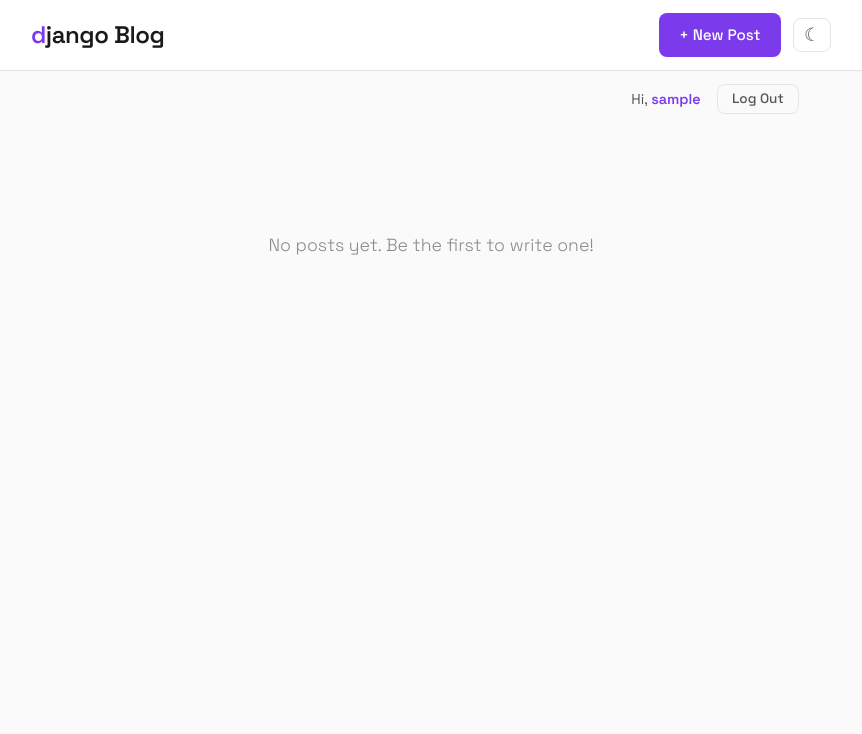
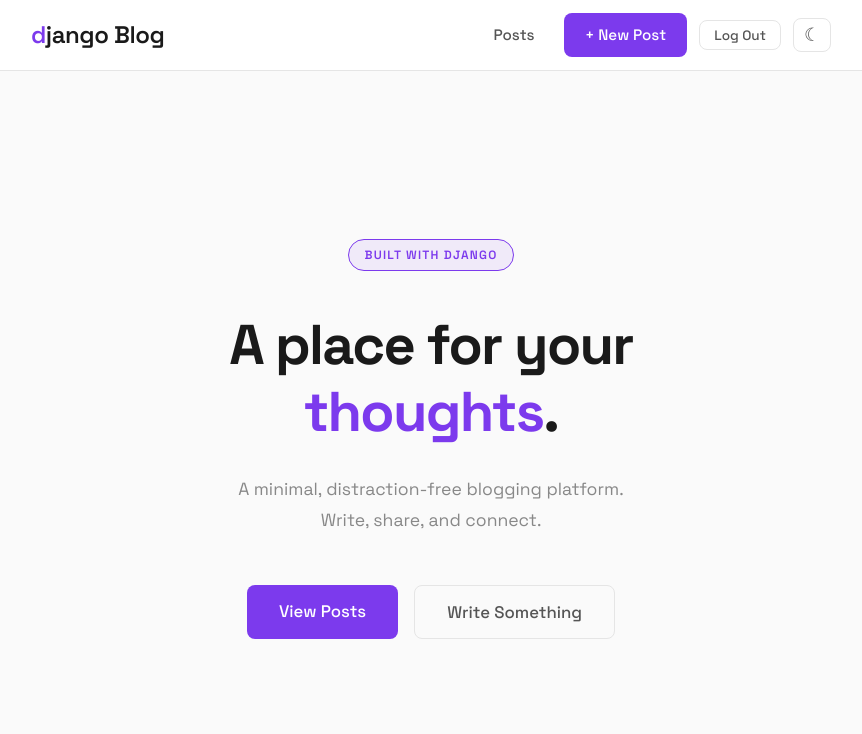
Before and after one commit to rhythmd18/django-blog, a Django app: page / in a window 1280 px wide. Shown: the top 734 px of the page, without its empty margins (209-1071 px from the left). Run offline with Django 5.2, Linux system fonts and the light colour scheme; the visitor is signed in with stand-in values (Sample User, id 1); data that the repository does not hold is empty.

Commit message:
Added landing page

```diff
--- a/blog/urls.py
+++ b/blog/urls.py
@@ -3,7 +3,8 @@ from django.urls import path
 from . import views
 
 urlpatterns = [
-    path("", views.BlogListView.as_view(), name='home'),
+    path("", views.LandingView.as_view(), name='home'),
+    path("posts/", views.BlogListView.as_view(), name='post_list'),
     path("post/<int:pk>/", views.BlogDetailView.as_view(), name='post_detail'),
     path("post/new/", views.BlogCreateView.as_view(), name='post_new'),
     path("post/<int:pk>/edit/", views.BlogUpdateView.as_view(), name='post_edit'),
--- a/blog/views.py
+++ b/blog/views.py
@@ -1,9 +1,13 @@
 from django.http import HttpRequest
 from django.shortcuts import render, get_object_or_404
-from django.views.generic import ListView, DetailView, edit
+from django.views.generic import TemplateView, ListView, DetailView, edit
 from django.urls import reverse_lazy
+from django.contrib.auth.mixins import LoginRequiredMixin
 
 from .models import Post
+
+class LandingView(TemplateView):
+    template_name = 'landing.html'
 
 class BlogListView(ListView):
     model = Post
@@ -13,17 +17,17 @@ class BlogDetailView(DetailView):
     model = Post
     template_name = 'post_detail.html'
 
-class BlogCreateView(edit.CreateView):
+class BlogCreateView(LoginRequiredMixin, edit.CreateView):
     model = Post
     template_name = 'post_new.html'
     fields = ['title', 'author', 'body']
 
-class BlogUpdateView(edit.UpdateView):
+class BlogUpdateView(LoginRequiredMixin, edit.UpdateView):
     model = Post
     template_name = 'post_edit.html'
     fields = ['title', 'body']
 
-class BlogDeleteView(edit.DeleteView):
+class BlogDeleteView(LoginRequiredMixin, edit.DeleteView):
     model = Post
     template_name = 'post_delete.html'
-    success_url = reverse_lazy('home')
+    success_url = reverse_lazy('post_list')
--- a/django_project/settings.py
+++ b/django_project/settings.py
@@ -119,5 +119,5 @@ USE_TZ = True
 STATIC_URL = "static/"
 STATICFILES_DIRS = [BASE_DIR / 'static']
 
-LOGIN_REDIRECT_URL = 'home'
+LOGIN_REDIRECT_URL = 'post_list'
 LOGOUT_REDIRECT_URL = 'home'
--- a/static/css/base.css
+++ b/static/css/base.css
@@ -571,4 +571,95 @@ main {
         justify-content: center;
         gap: 0.5rem;
     }
+
+    .hero {
+        padding: 4rem 1rem;
+    }
+
+    .hero-title {
+        font-size: 2.2rem;
+    }
+
+    .hero-subtitle {
+        font-size: 1rem;
+    }
+
+    .hero-actions {
+        flex-direction: column;
+        align-items: center;
+    }
 }
+
+/* ===== Landing / Hero ===== */
+.hero {
+    text-align: center;
+    padding: 8rem 2rem 6rem;
+    animation: fadeInUp 0.5s ease-out;
+}
+
+.hero-badge {
+    display: inline-block;
+    font-size: 0.75rem;
+    font-weight: 600;
+    letter-spacing: 0.1em;
+    text-transform: uppercase;
+    color: var(--accent);
+    background: var(--accent-light);
+    border: 1px solid var(--accent);
+    border-radius: 50px;
+    padding: 0.3rem 1rem;
+    margin-bottom: 2.5rem;
+}
+
+.hero-title {
+    font-size: 3.5rem;
+    font-weight: 700;
+    line-height: 1.2;
+    letter-spacing: -0.03em;
+    color: var(--text-primary);
+    margin-bottom: 1.75rem;
+}
+
+.hero-title span {
+    color: var(--accent);
+}
+
+.hero-subtitle {
+    font-size: 1.1rem;
+    line-height: 1.8;
+    color: var(--text-muted);
+    max-width: 420px;
+    margin: 0 auto 3rem;
+    font-weight: 400;
+}
+
+.hero-actions {
+    display: flex;
+    gap: 1rem;
+    justify-content: center;
+    flex-wrap: wrap;
+}
+
+.hero-actions .btn-primary {
+    padding: 0.75rem 2rem !important;
+    font-size: 1.05rem;
+    border-radius: var(--radius-sm) !important;
+}
+
+.btn-outline {
+    padding: 0.75rem 2rem;
+    font-size: 1.05rem;
+    font-weight: 500;
+    border: 1px solid var(--border);
+    border-radius: var(--radius-sm);
+    color: var(--text-secondary);
+    transition: all var(--transition);
+    transform: translateY(0);
+}
+
+.btn-outline:hover {
+    border-color: var(--accent);
+    color: var(--accent);
+    background: var(--accent-light);
+    transform: translateY(-1px);
+}
--- a/templates/base.html
+++ b/templates/base.html
@@ -8,35 +8,28 @@
     <link rel="preconnect" href="https://fonts.googleapis.com">
     <link rel="preconnect" href="https://fonts.gstatic.com" crossorigin>
     <link href="https://fonts.googleapis.com/css2?family=Space+Grotesk:wght@300..700&display=swap" rel="stylesheet">
-    <link rel="stylesheet" href="{% static 'css/base.css' %}?v=2">
+    <link rel="stylesheet" href="{% static 'css/base.css' %}?v=3">
 </head>
 <body>
     <header>
         <div class="header-inner">
             <h1><a href="{% url 'home' %}"><span>d</span>jango Blog</a></h1>
             <div class="nav-right">
+                <a href="{% url 'post_list' %}">Posts</a>
                 {% if user.is_authenticated %}
                 <a href="{% url 'post_new' %}" class="btn-primary">+ New Post</a>
+                <form action="{% url 'logout' %}" method="post" style="display:inline">
+                    {% csrf_token %}
+                    <button type="submit" class="btn-ghost">Log Out</button>
+                </form>
+                {% else %}
+                <a href="{% url 'login' %}">Log In</a>
+                <a href="{% url 'signup' %}" class="btn-primary">Sign Up</a>
                 {% endif %}
                 <button class="theme-toggle" onclick="toggleTheme()" aria-label="Toggle theme">&#9790;</button>
             </div>
         </div>
     </header>
-    <div class="auth-bar">
-        {% if user.is_authenticated %}
-            <p class="greeting">Hi, <strong>{{ user.username }}</strong></p>
-            <form action="{% url 'logout' %}" method="post">
-                {% csrf_token %}
-                <button type="submit" class="btn-ghost">Log Out</button>
-            </form>
-        {% else %}
-            <div class="auth-links">
-                <a href="{% url 'login' %}">Log In</a>
-                <span class="separator">|</span>
-                <a href="{% url 'signup' %}">Sign Up</a>
-            </div>
-        {% endif %}
-    </div>
     <main>
         {% block content %}
         {% endblock %}
--- /dev/null
+++ b/templates/landing.html
@@ -0,0 +1,18 @@
+{% extends 'base.html' %}
+
+{% block content %}
+<section class="hero">
+    <p class="hero-badge">Built with Django</p>
+    <h1 class="hero-title">A place for your<br><span>thoughts</span>.</h1>
+    <p class="hero-subtitle">A minimal, distraction-free blogging platform.<br>Write, share, and connect.</p>
+    <div class="hero-actions">
+        {% if user.is_authenticated %}
+            <a href="{% url 'post_list' %}" class="btn-primary">View Posts</a>
+            <a href="{% url 'post_new' %}" class="btn-outline">Write Something</a>
+        {% else %}
+            <a href="{% url 'signup' %}" class="btn-primary">Get Started</a>
+            <a href="{% url 'post_list' %}" class="btn-outline">Browse Posts</a>
+        {% endif %}
+    </div>
+</section>
+{% endblock %}
```
